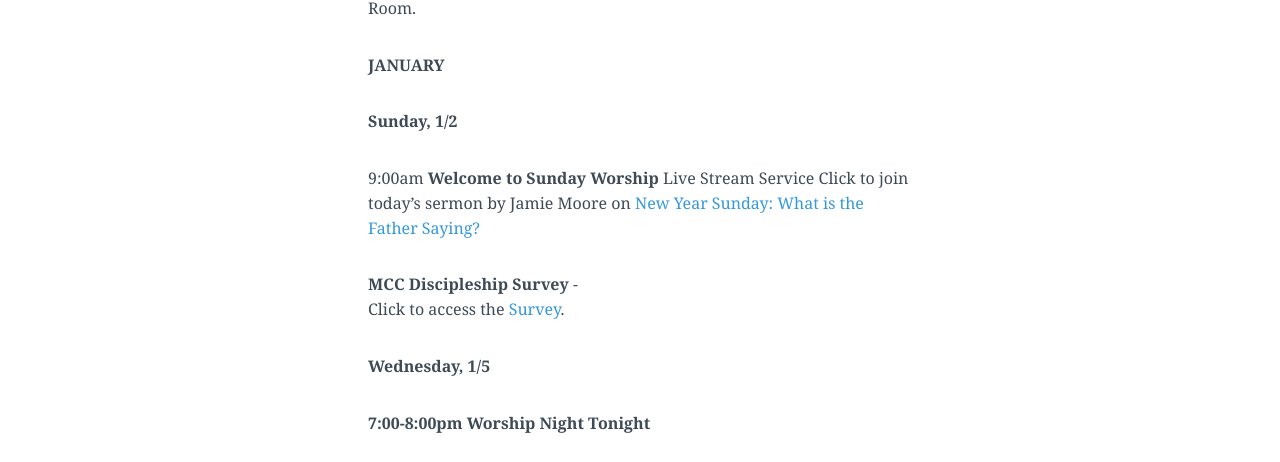
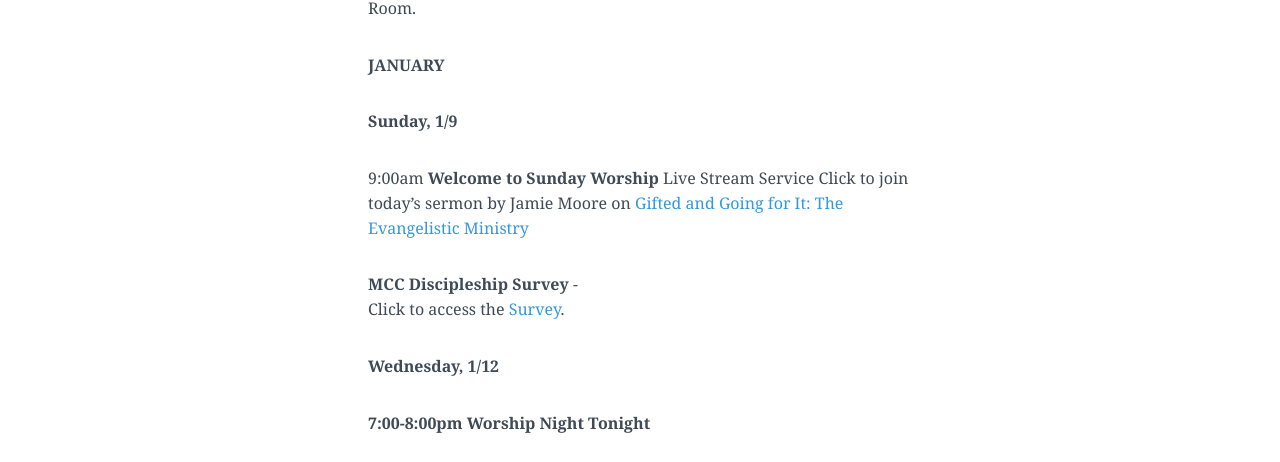
Before and after one commit to lukemoderwell/mariemont, a Jekyll site: the page built from updates.markdown, in a window 1280 px wide and 900 px high, scrolled down 950 px. Shown: the part 150-612 px from the top of the window. Built offline with Jekyll 4.4.1, drawn with Linux system fonts in a browser that asks for light colours; nearby versions of some CDN libraries.

Commit message:
Updated Updates

```diff
--- a/updates.markdown
+++ b/updates.markdown
@@ -32,14 +32,14 @@
 
 **JANUARY**
 
-**Sunday, 1/2**
+**Sunday, 1/9**
 
-9:00am **Welcome to Sunday Worship** Live Stream Service Click to join today's sermon by Jamie Moore on [New Year Sunday: What is the Father Saying?](https://youtu.be/E6gzDjbyDhA)
+9:00am **Welcome to Sunday Worship** Live Stream Service Click to join today's sermon by Jamie Moore on [Gifted and Going for It: The Evangelistic Ministry](https://youtu.be/edJm6NzgDwk)
 
 **MCC Discipleship Survey** -
 Click to access the [Survey](https://www.surveymonkey.com/r/MCCSurvey2022).
 
-**Wednesday, 1/5**
+**Wednesday, 1/12**
 
 **7:00-8:00pm**  **Worship Night Tonight**
 
```
